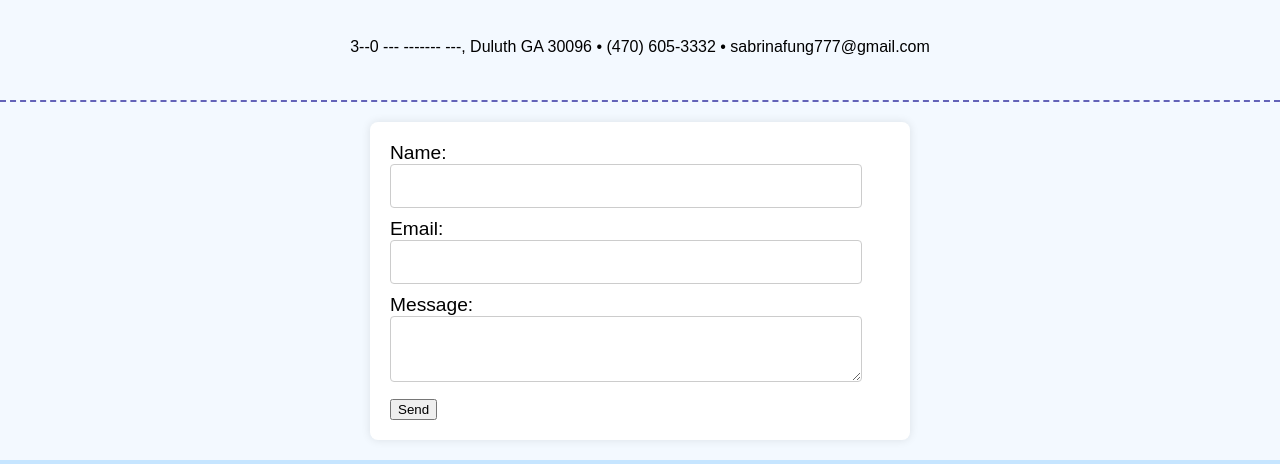
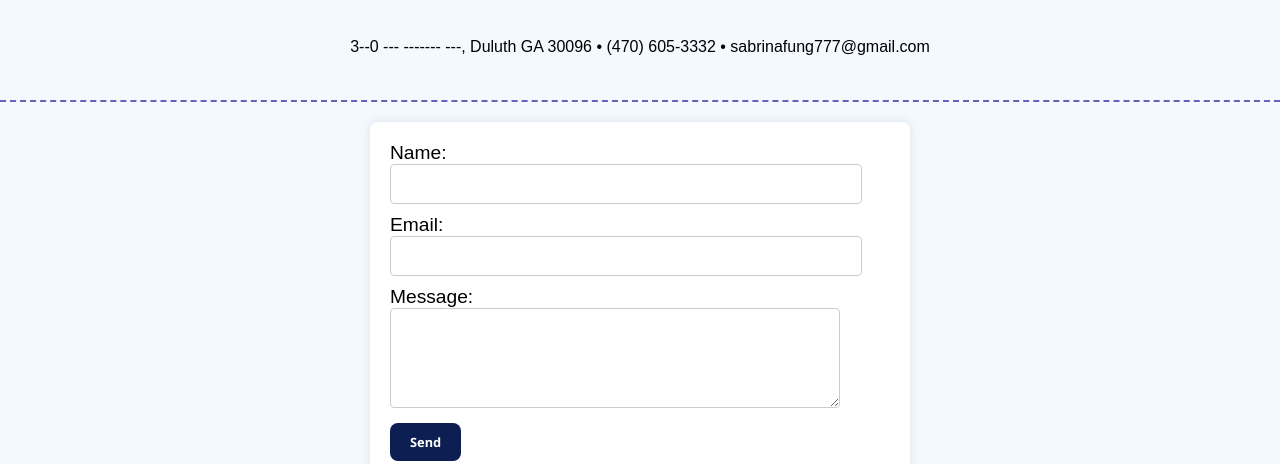
Before and after one commit to sabrinafung04/sabrinafung04.github.io, a website: page contact.html in a window 1280 px wide. Shown: the part 233-697 px from the top of the page. Drawn offline with Linux system fonts and the light colour scheme; a web font is replaced by a local one.

Commit message:
updated css

```diff
--- a/css/style.css
+++ b/css/style.css
@@ -189,26 +189,38 @@ input {
   border: 1px solid #ccc;
   border-radius: 4px;
   font-family: "Noto Sans", sans-serif;
-  font-size: 1rem;
+  font-size: .8rem;
 }
 
-input[type="submit"] {
+button[type="submit"] {
   background-color: rgb(13, 30, 82);
   color: white;
   border: none;
   cursor: pointer;
+  padding: 10px 20px;
+  font-size: .8rem;
+  font-weight: bold;
+  font-family: "Noto Sans", sans-serif;
+  border-radius: 8px;
 }
 
-input[type="submit"]:hover {
+button[type="submit"]:hover {
   background-color: rgb(10, 23, 63);
 }
 
 textarea {
   width: 90%;
+
+  box-sizing: border-box;
   padding: 10px;
   margin-bottom: 10px;
   border: 1px solid #ccc;
   border-radius: 4px;
   font-family: "Noto Sans", sans-serif;
   font-size: 1rem;
+
+  min-height: 100px;
+  max-height: 300px;
+  resize: vertical;
+
 }
```
